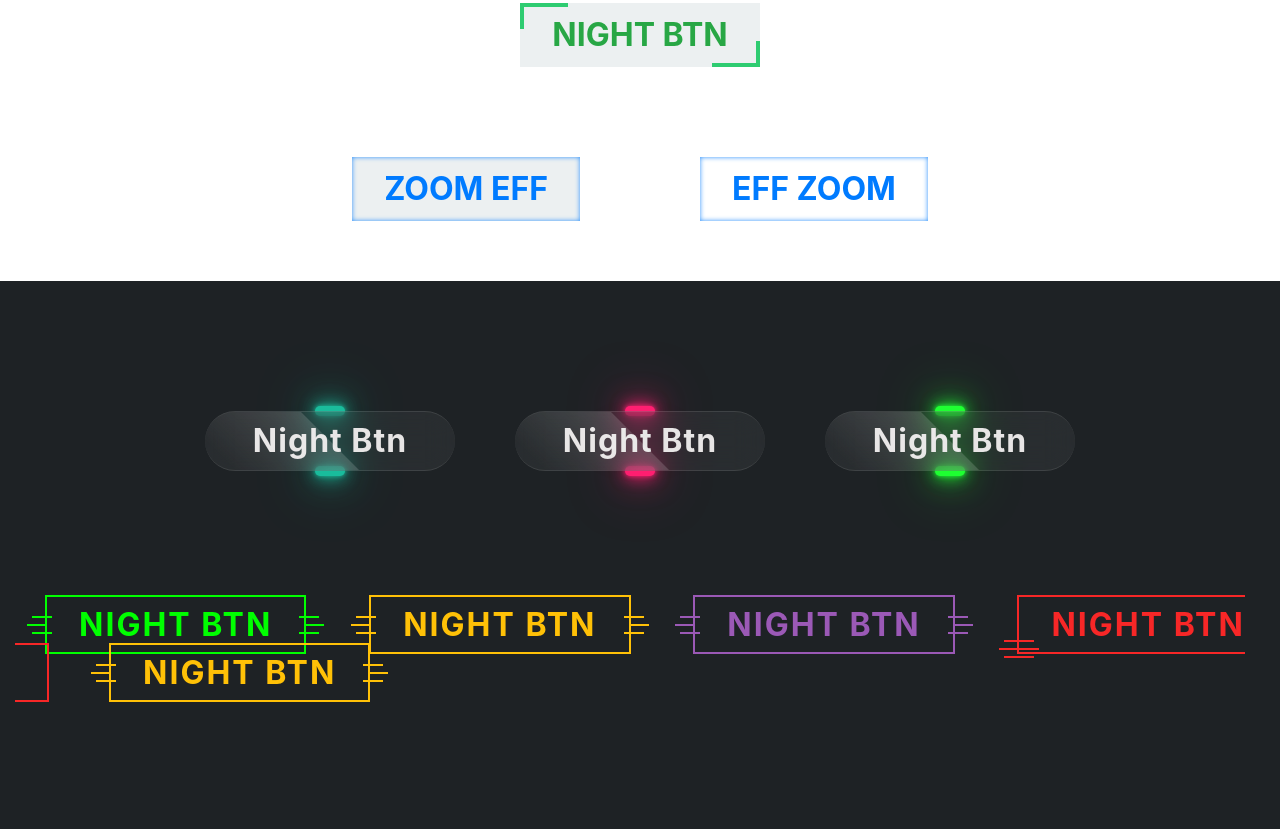
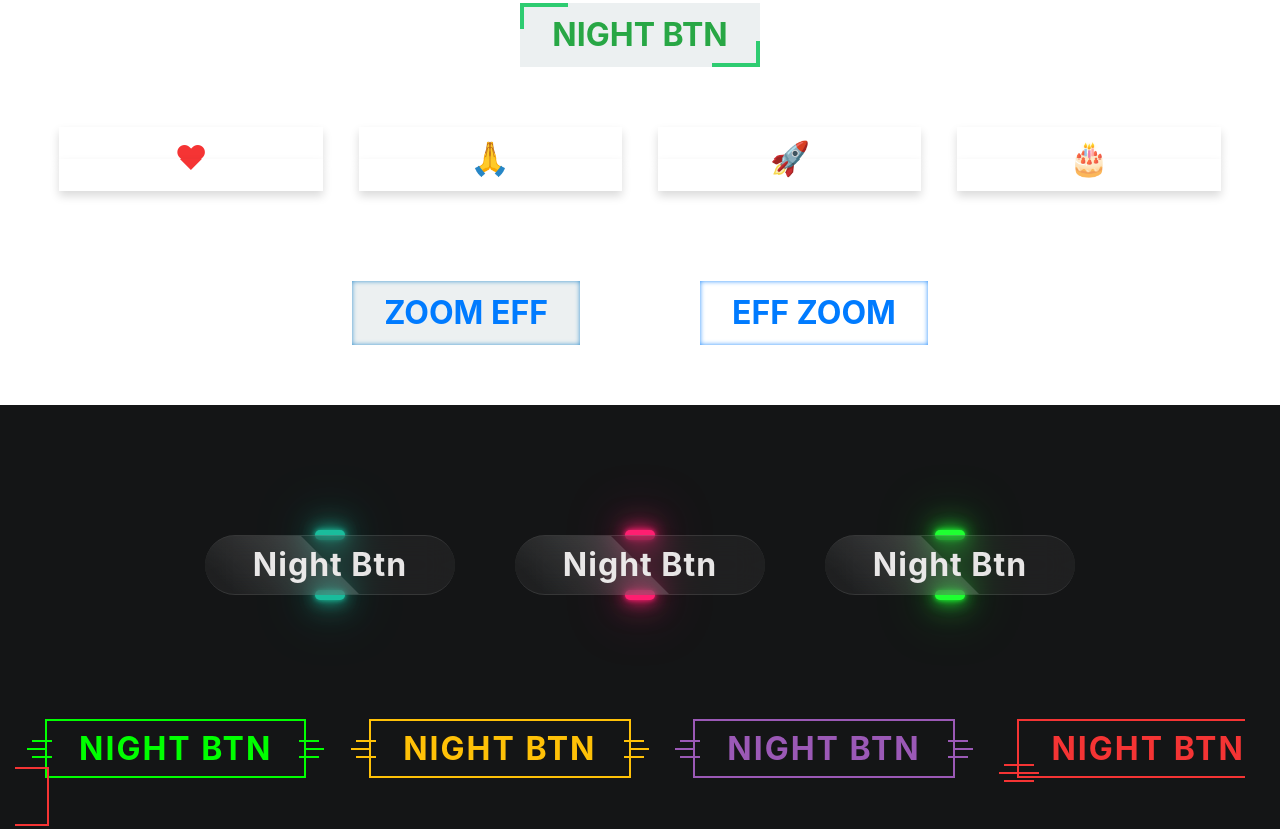
Before and after one commit to anirbansanu/btn-eff, a plain HTML site: page index.html in a window 1280 px wide. Shown: the part 399-1228 px from the top of the page. Drawn offline with nearby package versions, Linux system fonts and the light colour scheme.

Commit message:
.eff-hidden-door-btn new eff class added

```diff
--- a/btn-eff-style.css
+++ b/btn-eff-style.css
@@ -420,6 +420,7 @@
     text-decoration: none;
     justify-content: center;
     align-items: center;
+    cursor: pointer;
     z-index: 1;
 }
 .glass-nightly-btn:hover{
@@ -746,3 +747,69 @@
     transform: skewX(-45deg) translateX(13.5em);
     transition: all 0.5s ease-in-out;
   }
+
+ /* On hover open door */
+.eff-hidden-door-btn{
+    background: rgb(255, 255, 255);
+    overflow: visible !important;
+    transition: all 0.5s ease-in-out;
+}
+.eff-hidden-door-btn>span:nth-child(1){
+    position: absolute;
+    display: flex;
+    top:0px;
+    left:-5%;
+    width: 110%;
+    height: 50%;
+    align-items: center;
+    justify-content: center;
+    background: rgb(255, 255, 255);
+    transition: all 0.5s ease-in-out;
+    overflow: hidden;
+    z-index: 1;
+}
+.eff-hidden-door-btn:hover>span:first-child{
+    top:-50%;
+}
+.eff-hidden-door-btn>span:nth-child(1) > icon{
+    position: absolute;
+    display: flex;
+    top: 22%;
+    align-items: center;
+    justify-content: center;
+    background: rgba(23, 141, 238, 0);
+}
+.eff-hidden-door-btn>span:nth-child(2){
+    display: flex;
+    top:0;
+    left:0;
+    width: 100%;
+    height: 100%;
+    transition: all 0.5s ease-in-out;
+    z-index: -2;
+}
+.eff-hidden-door-btn>span:nth-child(3){
+    position: absolute;
+    display: flex;
+    bottom:0;
+    right: -5%;
+    width: 110%;
+    height: 50%;
+    background: rgb(255, 255, 255);
+    align-items: center;
+    justify-content: center;
+    overflow: hidden;
+    transition: all 0.5s ease-in-out;
+    z-index: 1;
+}
+.eff-hidden-door-btn:hover>span:nth-child(3){
+    bottom:-50%;
+}
+.eff-hidden-door-btn>span:nth-child(3) > icon{
+    position: absolute;
+    display: flex;
+    bottom: 26%;
+    align-items: center;
+    justify-content: center;
+    background: rgba(255, 205, 5, 0);
+}
--- a/eff-color.css
+++ b/eff-color.css
@@ -1,10 +1,12 @@
 :root {
-    --red:          rgb(247, 39, 39);
+    --red:          rgb(245, 52, 52);
     --l-red:        rgb(231, 89, 89);
-    --primary:      #2c91fd;
-    --l-primary:    #6ab3e4;
+    --d-red:        rgb(252, 0, 0);
+    --blue:         #2c91fd;
+    --d-blue:       #0a7df8;
+    --l-blue:       #6ab3e4;
     --white:        #ecf0f1;
-    --black:        #1e2225;
+    --black:        #141516;
     --purple:       #9b59b6;
     --l-purple:     #c57ce2;
     --d-purple:     #45115a;
@@ -13,8 +15,10 @@
     --purpleBlack:  #2C3A47;
     --green:        #2ecc71;
     --l-green:      #5ae795;
-    --warning:      #ffc107;
-    --l-warning:    #f5e663;
+    --d-green:      #069e46;
+    --yellow:       #ffc107;
+    --d-yellow:     #dda601;
+    --l-yellow:     #f5e663;
 }
 
 .eff-btn-transparent{
@@ -28,12 +32,12 @@
 .eff-outline-green:hover{
     color: var(--white);
 }
-.eff-outline-primary{
-    color: var(--primary);
-    outline-color:var(--l-primary);
+.eff-outline-blue{
+    color: var(--blue);
+    outline-color:var(--l-blue);
     outline-style: inset;
 }
-.eff-outline-primary:hover{
+.eff-outline-blue:hover{
     color: var(--white);
 }
 .eff-outline-cyan{
@@ -52,20 +56,21 @@
 .eff-outline-white:hover{
     color: var(--l-cyan);
 }
-.box-primary-shadow{
-    -moz-box-shadow:    inset 0 0 5px var(--primary);
-    -webkit-box-shadow: inset 0 0 5px var(--primary);
-    box-shadow:         inset 0 0 5px var(--primary);
+
+.box-blue-shadow{
+    -moz-box-shadow:    inset 0 0 5px var(--blue);
+    -webkit-box-shadow: inset 0 0 5px var(--blue);
+    box-shadow:         inset 0 0 5px var(--blue);
 }
 .box-green-shadow{
     -moz-box-shadow:    inset 0 0 5px var(--green);
     -webkit-box-shadow: inset 0 0 5px var(--green);
     box-shadow:         inset 0 0 5px var(--green);
 }
-.box-warning-shadow{
-    -moz-box-shadow:    inset 0 0 5px var(--warning);
-    -webkit-box-shadow: inset 0 0 5px var(--warning);
-    box-shadow:         inset 0 0 5px var(--warning);
+.box-yellow-shadow{
+    -moz-box-shadow:    inset 0 0 5px var(--yellow);
+    -webkit-box-shadow: inset 0 0 5px var(--yellow);
+    box-shadow:         inset 0 0 5px var(--yellow);
 }
 .box-purple-shadow{
     -moz-box-shadow:    inset 0 0 5px var(--purple);
@@ -85,7 +90,7 @@
 .box-black-shadow{
     -moz-box-shadow:    inset 0 0 5px var(--black);
     -webkit-box-shadow: inset 0 0 5px var(--black);
-    box-shadow:         inset 0 0 5px var(--black);
+    box-shadow:         inset 0 0 5px var(--black) ;
 }
 .eff-glow-green-hv:hover{
     box-shadow: 0 0 10px var(--l-green),
@@ -95,12 +100,12 @@
                 0 0 160px var(--l-green);
 
 }
-.eff-glow-primary-hv:hover{
-    box-shadow: 0 0 10px var(--primary),
-                0 0 20px var(--primary),
-                0 0 40px var(--primary),
-                0 0 80px var(--primary),
-                0 0 160px var(--primary);
+.eff-glow-blue-hv:hover{
+    box-shadow: 0 0 10px var(--blue),
+                0 0 20px var(--blue),
+                0 0 40px var(--blue),
+                0 0 80px var(--blue),
+                0 0 160px var(--blue);
 }
 .eff-glow-purple-hv:hover{
     box-shadow: 0 0 10px var(--l-purple),
@@ -109,12 +114,12 @@
                 0 0 80px var(--l-purple),
                 0 0 160px var(--l-purple);
 }
-.eff-glow-warning-hv:hover{
-    box-shadow: 0 0 10px var(--l-warning),
-                0 0 20px var(--l-warning),
-                0 0 40px var(--l-warning),
-                0 0 80px var(--l-warning),
-                0 0 160px var(--l-warning);
+.eff-glow-yellow-hv:hover{
+    box-shadow: 0 0 10px var(--l-yellow),
+                0 0 20px var(--l-yellow),
+                0 0 40px var(--l-yellow),
+                0 0 80px var(--l-yellow),
+                0 0 160px var(--l-yellow);
 }
 .eff-glow-red-hv:hover{
     box-shadow: 0 0 10px var(--l-red),
@@ -130,8 +135,8 @@
 .eff-border-red,.eff-border-red::after,.eff-border-red::before{
     border-color: var(--red);
 }
-.eff-border-primary,.eff-border-primary::after,.eff-border-primary::before{
-    border-color: var(--primary);
+.eff-border-blue,.eff-border-blue::after,.eff-border-blue::before{
+    border-color: var(--blue);
 }
 .eff-border-cyan,.eff-border-cyan::after,.eff-border-cyan::before{
     border-color: var(--cyan);
@@ -140,15 +145,32 @@
     border-color: var(--purple);
 }
 
-
-.text-primary{
-    color: var(--primary);
+.text-yellow{
+    color: var(--d-yellow) !important;
+}
+.text-yellow:hover{
+    color: var(--yellow) !important;
+}
+.text-red{
+    color: var(--red) !important;
+}
+.text-red:hover{
+    color: var(--d-red) !important;
+}
+.text-blue{
+    color: var(--d-blue);
+}
+.text-blue:hover{
+    color: var(--blue);
 }
 .text-green{
     color: var(--l-green);
 }
-.text-primary-hv:hover{
-    color: var(--primary);
+.text-green:hover{
+    color: var(--d-green);
+}
+.text-blue-hv:hover{
+    color: var(--blue);
 }
 .text-white-hv:hover{
     color: var(--white);
@@ -157,9 +179,15 @@
     color: var(--black);
 }
 .text-purple{
+    color: var(--d-purple) !important;
+}
+.text-purple:hover{
     color: var(--purple) !important;
 }
-.text-purple:hover{
+.text-l-purple{
+    color: var(--purple) !important;
+}
+.text-l-purple:hover{
     color: var(--d-purple) !important;
 }
 .text-purple-hv:hover{
@@ -188,14 +216,14 @@
 .eff-l-green-hv:hover,.btn-l-green-eff-hv:hover:before,.btn-l-green-eff-hv:hover:after{
     background-color: var(--l-green) !important;
 }
-.eff-primary,.btn-primary-eff::before,.btn-primary-eff::after{
-    background-color: var(--primary);
+.eff-blue,.btn-blue-eff::before,.btn-blue-eff::after{
+    background-color: var(--blue);
 }
-.eff-primary:active,.btn-primary-eff:active:before,.btn-primary-eff:active:after{
-    background-color: var(--l-primary);
+.eff-blue:active,.btn-blue-eff:active:before,.btn-blue-eff:active:after{
+    background-color: var(--l-blue);
 }
-.eff-primary-hv:hover,.btn-primary-eff-hv:hover:before,.btn-primary-eff-hv:hover:after{
-    background-color: var(--primary);
+.eff-blue-hv:hover,.btn-blue-eff-hv:hover:before,.btn-blue-eff-hv:hover:after{
+    background-color: var(--blue);
 }
 .eff-purple,.btn-purple-eff::before,.btn-purple-eff::after{
     background-color: var(--purple);
@@ -215,8 +243,8 @@
 .eff-cyan:active,.btn-cyan-eff:active:before,.btn-cyan-eff:active:after{
     background-color: var(--l-cyan);
 }
-.eff-warning,.btn-warning-eff::before,.btn-warning-eff::after{
-    background-color: var(--warning);
+.eff-yellow,.btn-yellow-eff::before,.btn-yellow-eff::after{
+    background-color: var(--yellow);
     color: var(--purpleBlack);
 }
 .eff-purpleBlack{
@@ -225,8 +253,8 @@
 .eff-black{
     background-color: var(--black);
 }
-.eff-warning:active,.btn-warning-eff:active:before,.btn-warning-eff:active:after{
-    background-color: var(--l-warning);
+.eff-yellow:active,.btn-yellow-eff:active:before,.btn-yellow-eff:active:after{
+    background-color: var(--l-yellow);
     color: var(--purpleBlack);
 }
 
@@ -235,9 +263,9 @@
     color: var(--white);
     background-color: var(--green);
 }
-.eff-primary-hv:hover{
+.eff-blue-hv:hover{
     color: var(--white);
-    background-color: var(--primary);
+    background-color: var(--blue);
 }
 .eff-black-hv:hover{
     color: var(--white);
@@ -295,21 +323,21 @@
  0 0 60px var(--purple);
 }
 
-.eff-nightly-primary-btn::after,
-.eff-nightly-primary-btn::before{
- background: var(--primary);
- box-shadow: 0 0 5px var(--primary),
- 0 0 15px var(--primary),
- 0 0 30px var(--primary),
- 0 0 60px var(--primary);
+.eff-nightly-blue-btn::after,
+.eff-nightly-blue-btn::before{
+ background: var(--blue);
+ box-shadow: 0 0 5px var(--blue),
+ 0 0 15px var(--blue),
+ 0 0 30px var(--blue),
+ 0 0 60px var(--blue);
 }
-.eff-nightly-warning-btn::after,
-.eff-nightly-warning-btn::before{
- background: var(--warning);
- box-shadow: 0 0 5px var(--warning),
- 0 0 15px var(--warning),
- 0 0 30px var(--warning),
- 0 0 60px var(--warning);
+.eff-nightly-yellow-btn::after,
+.eff-nightly-yellow-btn::before{
+ background: var(--yellow);
+ box-shadow: 0 0 5px var(--yellow),
+ 0 0 15px var(--yellow),
+ 0 0 30px var(--yellow),
+ 0 0 60px var(--yellow);
 }
 .eff-nightly-cyan-btn::after,
 .eff-nightly-cyan-btn::before{
@@ -345,56 +373,56 @@
                 -5px 0 0 #0f0;
 }
 
-.lines-to-fill-primary{
-    border: 2px solid var(--primary);
-    color: var(--primary);
+.lines-to-fill-blue{
+    border: 2px solid var(--blue);
+    color: var(--blue);
 }
-.lines-to-fill-primary:hover{
+.lines-to-fill-blue:hover{
     color: var(--white);
 }
-.lines-to-fill-primary::before{
-    background-color: var(--l-primary);
-    box-shadow: 5px -8px 0 var(--l-primary),
-                5px 8px 0 var(--l-primary);
+.lines-to-fill-blue::before{
+    background-color: var(--l-blue);
+    box-shadow: 5px -8px 0 var(--l-blue),
+                5px 8px 0 var(--l-blue);
 }
-.lines-to-fill-primary:hover:before{
-    box-shadow: 5px 0 0 var(--l-primary),
-                5px 0 0 var(--l-primary);
+.lines-to-fill-blue:hover:before{
+    box-shadow: 5px 0 0 var(--l-blue),
+                5px 0 0 var(--l-blue);
 }
-.lines-to-fill-primary::after{
-    background-color: var(--l-primary);
-    box-shadow: -5px -8px 0 var(--l-primary),
-                -5px 8px 0 var(--l-primary);
+.lines-to-fill-blue::after{
+    background-color: var(--l-blue);
+    box-shadow: -5px -8px 0 var(--l-blue),
+                -5px 8px 0 var(--l-blue);
 }
-.lines-to-fill-primary:hover:after{
-    box-shadow: -5px 0 0 var(--l-primary),
-                -5px 0 0 var(--l-primary);
+.lines-to-fill-blue:hover:after{
+    box-shadow: -5px 0 0 var(--l-blue),
+                -5px 0 0 var(--l-blue);
 }
 
-.lines-to-fill-warning{
-    border: 2px solid var(--warning);
-    color: var(--warning);
+.lines-to-fill-yellow{
+    border: 2px solid var(--yellow);
+    color: var(--yellow);
 }
-.lines-to-fill-warning:hover{
+.lines-to-fill-yellow:hover{
     color: var(--white);
 }
-.lines-to-fill-warning::before{
-    background-color: var(--warning);
-    box-shadow: 5px -8px 0 var(--warning),
-                5px 8px 0 var(--warning);
+.lines-to-fill-yellow::before{
+    background-color: var(--yellow);
+    box-shadow: 5px -8px 0 var(--yellow),
+                5px 8px 0 var(--yellow);
 }
-.lines-to-fill-warning:hover:before{
-    box-shadow: 5px 0 0 var(--warning),
-                5px 0 0 var(--warning);
+.lines-to-fill-yellow:hover:before{
+    box-shadow: 5px 0 0 var(--yellow),
+                5px 0 0 var(--yellow);
 }
-.lines-to-fill-warning::after{
-    background-color: var(--warning);
-    box-shadow: -5px -8px 0 var(--warning),
-                -5px 8px 0 var(--warning);
+.lines-to-fill-yellow::after{
+    background-color: var(--yellow);
+    box-shadow: -5px -8px 0 var(--yellow),
+                -5px 8px 0 var(--yellow);
 }
-.lines-to-fill-warning:hover:after{
-    box-shadow: -5px 0 0 var(--warning),
-                -5px 0 0 var(--warning);
+.lines-to-fill-yellow:hover:after{
+    box-shadow: -5px 0 0 var(--yellow),
+                -5px 0 0 var(--yellow);
 }
 .lines-to-fill-purple{
     border: 2px solid var(--purple);
--- a/index.html
+++ b/index.html
@@ -16,25 +16,25 @@
     <div class="container-fluid ">
         <div class="row display-flex" style="justify-content: center;align-items: center;">
             <div class="card m-5 border-0">
-                <a class='eff-btn btn-door-eff btn-green-eff box-green-shadow text-white-hv' href="#">Door Btn</a>
+                <a class='eff-btn btn-door-eff btn-green-eff box-green-shadow text-white-hv' >Door Btn</a>
             </div>
             <div class="card m-5 border-0">
-                <a class='eff-btn btn-slide-eff btn-primary-eff box-primary-shadow text-primary' href="#">Slide Btn</a>
+                <a class='eff-btn btn-slide-eff btn-blue-eff box-blue-shadow text-primary' >Slide Btn</a>
             </div>
             <div class="card m-5 border-0">
-                <a class='eff-btn btn-shutter-click-eff text-white-hv' href="#">SUTTER CLICK</a>
+                <a class='eff-btn btn-shutter-click-eff text-white-hv' >SUTTER CLICK</a>
             </div>
 
             <div class="card m-5 border-0">
-                <a class='eff-btn btn-cross-border-eff box-primary-shadow text-primary-hv' href="#">border Effect</a>
+                <a class='eff-btn btn-cross-border-eff box-blue-shadow text-blue-hv' >border Effect</a>
             </div>
             <div class="container-fluid">
                 <div class="row display-flex" style="justify-content: center;align-items: center;">
                     <div class="card m-5 border-0">
-                        <a class='eff-btn btn-shutter-down-eff box-primary-shadow btn-primary-eff text-white-hv' href="#">SUTTER Down</a>
+                        <a class='eff-btn btn-shutter-down-eff box-blue-shadow btn-blue-eff text-white-hv' >SUTTER Down</a>
                     </div>
                     <div class="card m-5 border-0">
-                        <a class='eff-btn btn-shutter-up-eff box-primary-shadow btn-primary-eff text-white-hv' href="#">SUTTER Up</a>
+                        <a class='eff-btn btn-shutter-up-eff box-blue-shadow btn-blue-eff text-white-hv' >SUTTER Up</a>
                     </div>
 
                     <div class="card m-5 border-0">
@@ -49,14 +49,33 @@
                     </div>
                 </div>
             </div>
-
+            <a class='eff-btn eff-hidden-door-btn text-red box-black-shadow m-5'>
+                <span class="shadow"><icon>❤</icon></span>
+                <span class="">Night Btn</span>
+                <span class="shadow"><icon>❤</icon></span>
+            </a>
+            <a class='eff-btn eff-hidden-door-btn text-yellow box-black-shadow m-5'>
+                <span class="shadow"><icon>🙏</icon></span>
+                <span class="">Night Btn</span>
+                <span class="shadow"><icon>🙏</icon></span>
+            </a>
+            <a class='eff-btn eff-hidden-door-btn text-blue box-black-shadow m-5'>
+                <span class="shadow"><icon>🚀</icon></span>
+                <span class="">Night Btn</span>
+                <span class="shadow"><icon>🚀</icon></span>
+            </a>
+            <a class='eff-btn eff-hidden-door-btn text-yellow box-black-shadow m-5'>
+                <span class="shadow"><icon>🎂</icon></span>
+                <span class="">Night Btn</span>
+                <span class="shadow"><icon>🎂</icon></span>
+            </a>
             <div class="container-fluid">
                 <div class="row display-flex" style="justify-content: center;align-items: center;">
                     <div class="card m-5 border-0">
-                        <a class='eff-btn btn-zoom-out-eff btn-primary-eff text-white-hv m-5' href="#">Zoom eff</a>
+                        <a class='eff-btn btn-zoom-out-eff btn-blue-eff text-white-hv m-5' >Zoom eff</a>
                     </div>
                     <div class="card m-5 border-0">
-                        <a class='eff-btn eff-zoom-out-btn box-primary-shadow text-primary-hv m-5' href="#">Eff zoom</a>
+                        <a class='eff-btn eff-zoom-out-btn box-blue-shadow text-blue-hv m-5' >Eff zoom</a>
                     </div>
                 </div>
             </div>
@@ -68,31 +87,30 @@
         <div class="row" style="display:flex;height: 40vh;justify-content: center;align-items: center;">
             <div class="card m-5 border-0 bg-transparent">
                 <div class="glass-nightly-btn eff-nightly-cyan-btn">
-                    <a class='glassmorphism-btn' href="#">Night Btn</a>
+                    <a class='glassmorphism-btn' >Night Btn</a>
                 </div>
             </div>
             <div class="card m-5 border-0 bg-transparent">
                 <div class="glass-nightly-btn  eff-nightly-red-btn">
-                    <a class='glassmorphism-btn' href="#">Night Btn</a>
+                    <a class='glassmorphism-btn' >Night Btn</a>
                 </div>
             </div>
             <div class="card m-5 border-0 bg-transparent">
                 <div class="glass-nightly-btn  eff-nightly-green-btn">
-                    <a class='glassmorphism-btn' href="#">Night Btn</a>
+                    <a class='glassmorphism-btn' >Night Btn</a>
                 </div>
             </div>
         </div>
     </div>
     <div class="container-fluid eff-black" style="height: 20vh;">
-        <a class='eff-btn lines-to-fill-btn lines-to-fill-green eff-glow-green-hv m-5' href="#">Night Btn</a>
-        <a class='eff-btn lines-to-fill-btn lines-to-fill-warning eff-glow-warning-hv m-5' href="#">Night Btn</a>
-        <a class='eff-btn lines-to-fill-btn lines-to-fill-purple eff-glow-purple-hv m-5' href="#">Night Btn</a>
-        <a class='eff-btn lines-to-fill-btn lines-to-fill-red eff-glow-red-hv m-5' href="#">Night Btn</a>
-        <a class='eff-btn lines-to-fill-btn lines-to-fill-warning eff-glow-warning-hv m-5' href="#">Night Btn</a>
+        <a class='eff-btn lines-to-fill-btn lines-to-fill-green eff-glow-green-hv m-5' >Night Btn</a>
+        <a class='eff-btn lines-to-fill-btn lines-to-fill-yellow eff-glow-yellow-hv m-5' >Night Btn</a>
+        <a class='eff-btn lines-to-fill-btn lines-to-fill-purple eff-glow-purple-hv m-5' >Night Btn</a>
+        <a class='eff-btn lines-to-fill-btn lines-to-fill-red eff-glow-red-hv m-5' >Night Btn</a>
     </div>
     <div class="container-fluid eff-black" style="display:flex;height: 30vh;justify-content: center;align-items: center;">
 
-        <a class='eff-btn eff-btn-transparent btn-green-eff eff-outline-primary eff-icon-rev-btn m-5' href="#">
+        <a class='eff-btn eff-btn-transparent btn-green-eff eff-outline-blue eff-icon-rev-btn m-5' >
             <span>Night Btn</span>
             <span>❯</span>
         </a>
@@ -131,18 +149,21 @@
         </a>
     </div>
     <div class="container-fluid eff-black" style="display:flex; height: 30vh;justify-content: center;align-items: center;">
-        <a class='eff-btn eff-shiney-btn eff-primary-hv box-primary-shadow border-primary text-white-hv m-5'>
+        <a class='eff-btn eff-shiney-btn eff-blue-hv box-blue-shadow border-primary text-white-hv m-5'>
             <span>Night Btn</span>
         </a>
         <a class='eff-btn eff-shiney-btn border-success rounded-pill eff-green-hv box-green-shadow text-success m-5'>
             <span>Night Btn</span>
         </a>
-        <a class='eff-btn eff-shiney-btn eff-border-purple rounded-pill eff-purple-hv box-purple-shadow text-purple m-5'>
+        <a class='eff-btn eff-shiney-btn eff-border-purple rounded-pill eff-purple-hv box-purple-shadow text-l-purple'>
             <span>Night Btn</span>
         </a>
         <a class='eff-btn eff-shiney-btn eff-border-cyan eff-cyan-hv box-cyan-shadow text-info m-5'>
             <span>Night Btn</span>
         </a>
     </div>
+    <div class="container-fluid eff-black" style="display:flex; height: 30vh;justify-content: center;align-items: center;">
+
+    </div>
 </body>
 </html>
```
